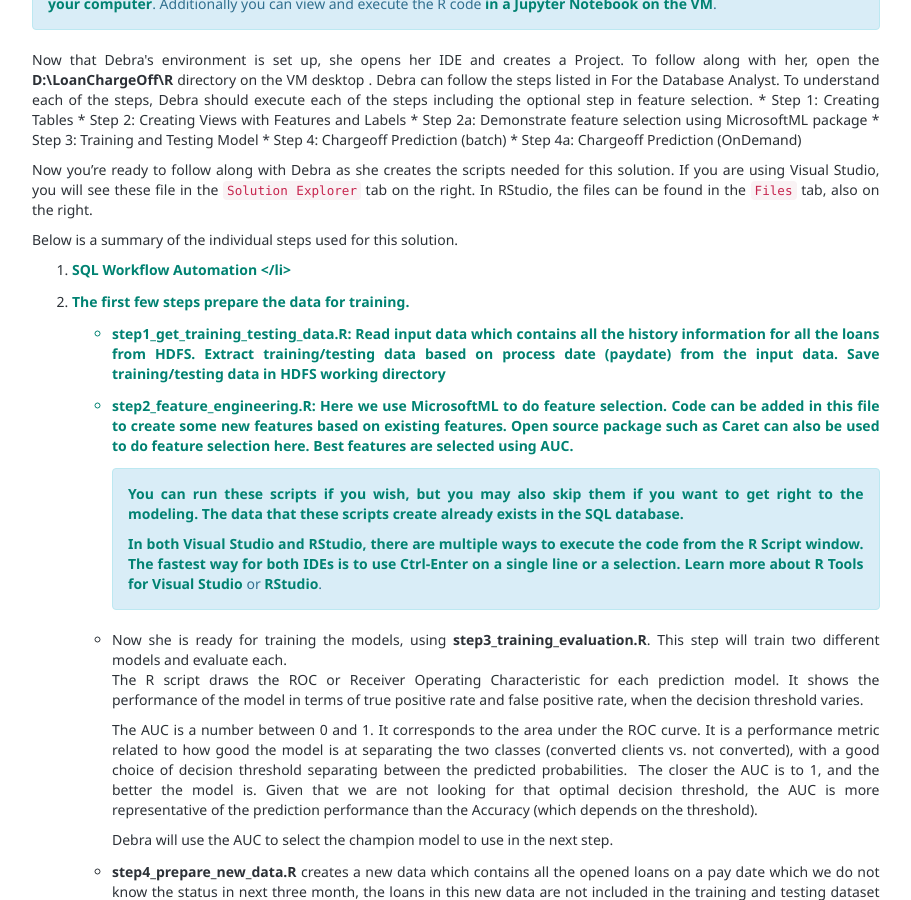
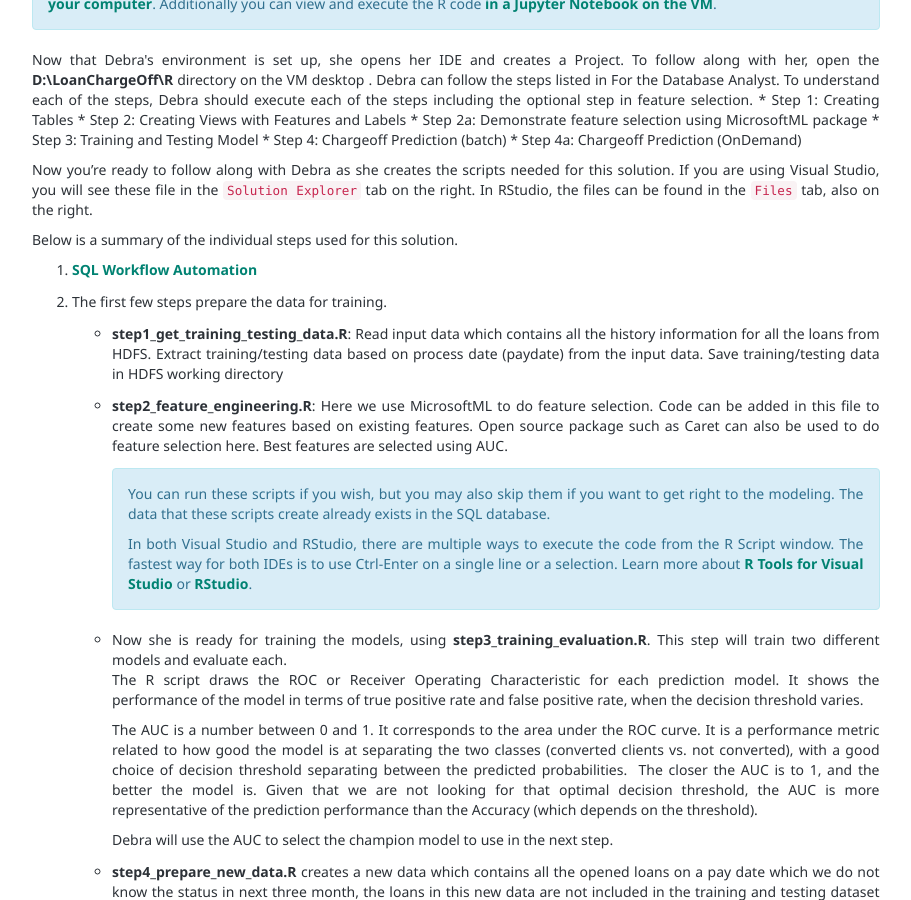
Before and after one commit to microsoft/r-server-loan-chargeoff, a Jekyll site: the page built from Typical.md, in a window 1280 px wide and 900 px high, scrolled down 1166 px. Shown: the whole window, without its empty margins (38-949 px from the left). Built offline with Jekyll 4.4.1, drawn with Linux system fonts in a browser that asks for light colours; nearby versions of some CDN libraries.

Commit message:
sql typical workflow

```diff
--- a/_includes/step2.md
+++ b/_includes/step2.md
@@ -21,7 +21,7 @@ The input to this script defaults to 10,000 loans to be scored with the model in
 
 Below is a summary of the individual steps used for this solution.
 <ol>
-<li class="sql">  <a href="https://microsoft.github.io/r-server-loan-chargeoff/dba.html#workflow-automation"> SQL Workflow Automation </li>
+<li class="sql">  <a href="https://microsoft.github.io/r-server-loan-chargeoff/dba.html#workflow-automation"> SQL Workflow Automation </a> </li>
 
 <li>
 The first few steps prepare the data for training.
```
Also changed, not shown: Typical.md (+6 -6 lines).
